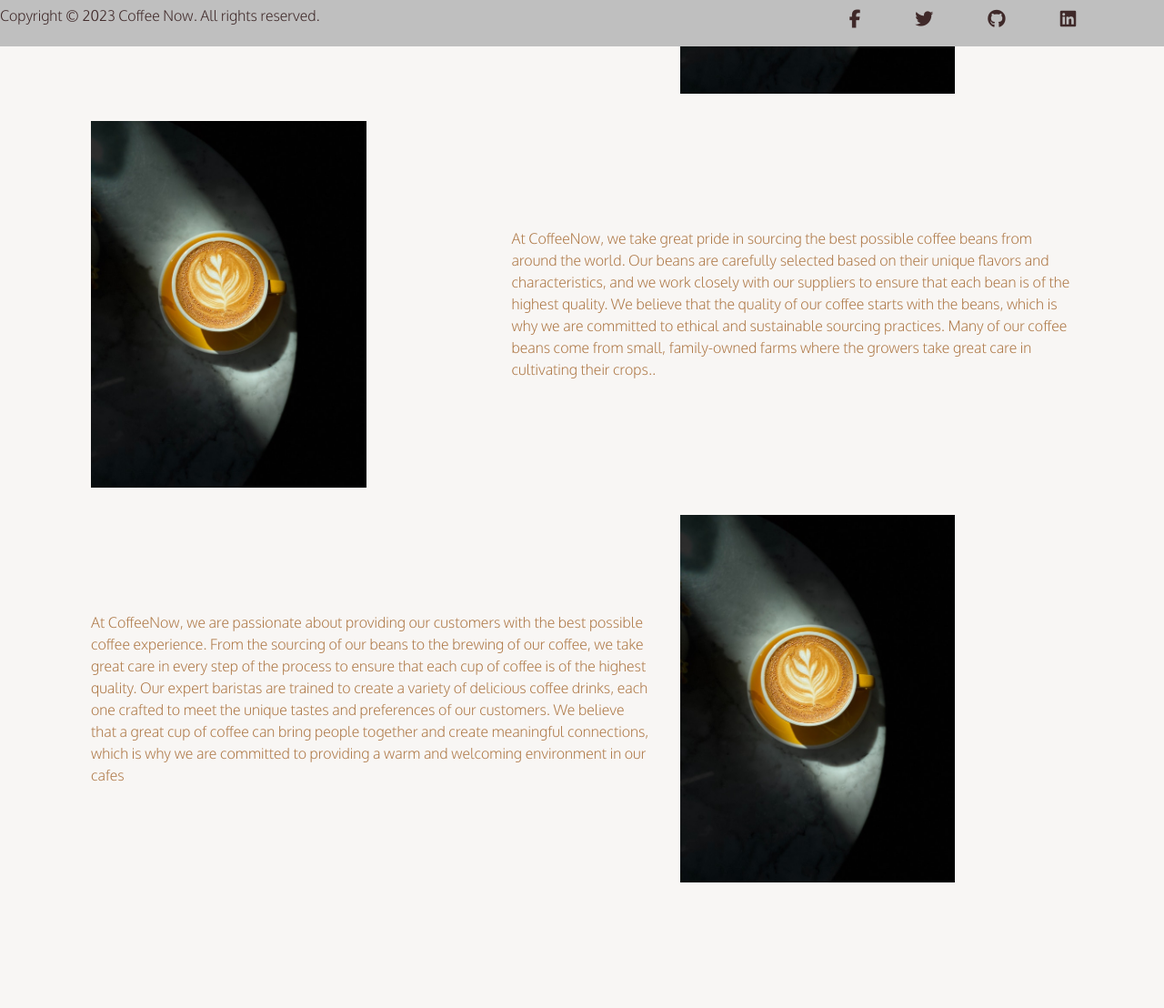
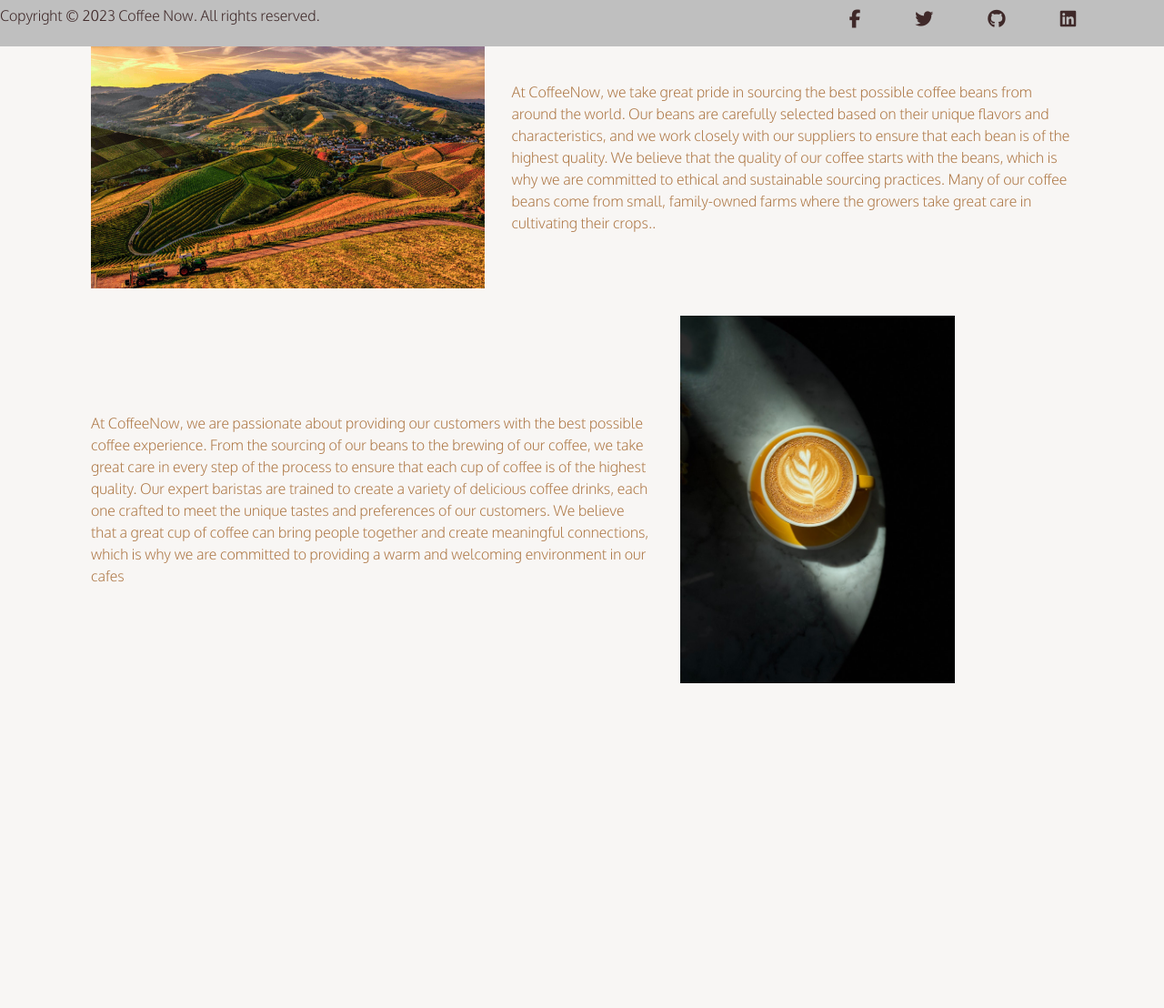
Before and after one commit to Kieran132/Coffee_Now, a Django app: page / in a window 1280 px wide. Shown: the part 749-1857 px from the top of the page at 91% size. After the commit the page ends 1500 px from the top, so only its background shows below. Run offline with Django 3.2, Linux system fonts and the light colour scheme; some libraries are stand-ins or nearby versions; some web fonts are replaced.

Commit message:
Add joining images to to the text on  index.html

```diff
--- a/home/templates/index.html
+++ b/home/templates/index.html
@@ -20,12 +20,12 @@
             </p>
         </div>
         <div class="col-md-5">
-            <img class="img-fluid img-sm" src="{{ MEDIA_URL }}coffee.jpg" alt="coffee">
+            <img class="img-fluid img-md" src="{{ MEDIA_URL }}coffee-beans.jpg" alt="coffee">
         </div>
     </div>
     <div class="row align-items-center">
         <div class="col-md-5">
-            <img class="img-fluid img-sm" src="{{ MEDIA_URL }}coffee.jpg" alt="coffee">
+            <img class="img-fluid img-md" src="{{ MEDIA_URL }}coffee-farm.jpg" alt="coffee">
         </div>
         <div class="col-md-7">
             <p>
```
Also changed, not shown: media/coffee-farm.jpg (added), 1 other file.
